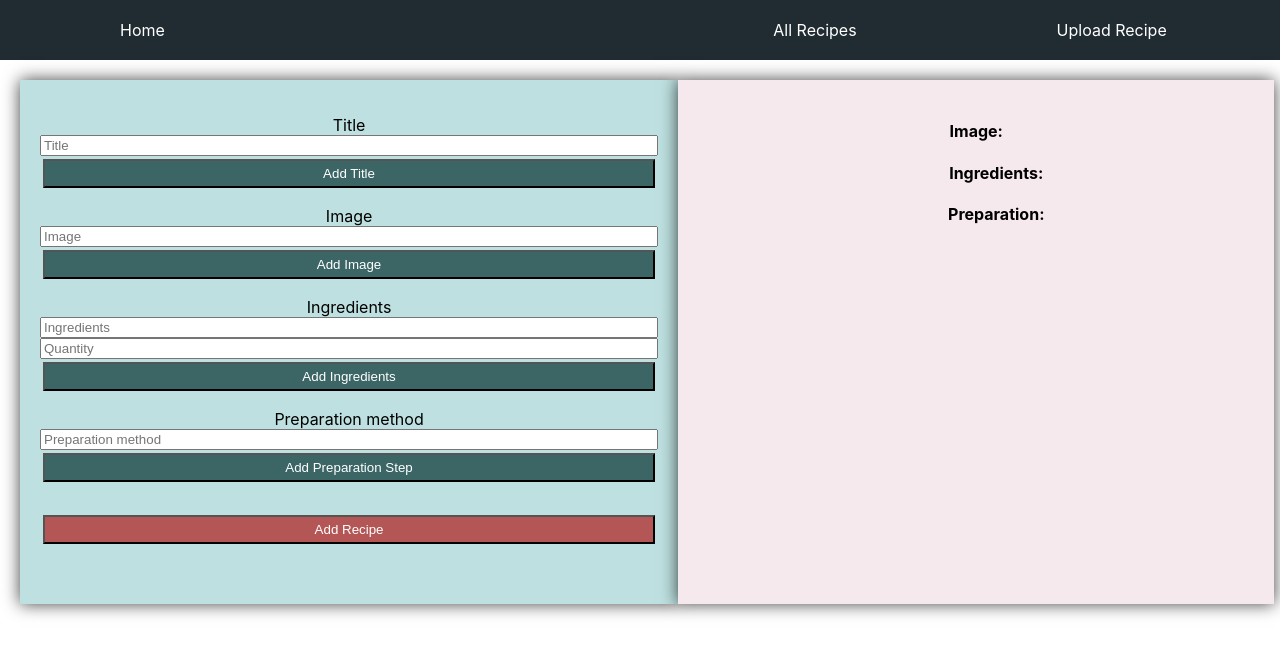
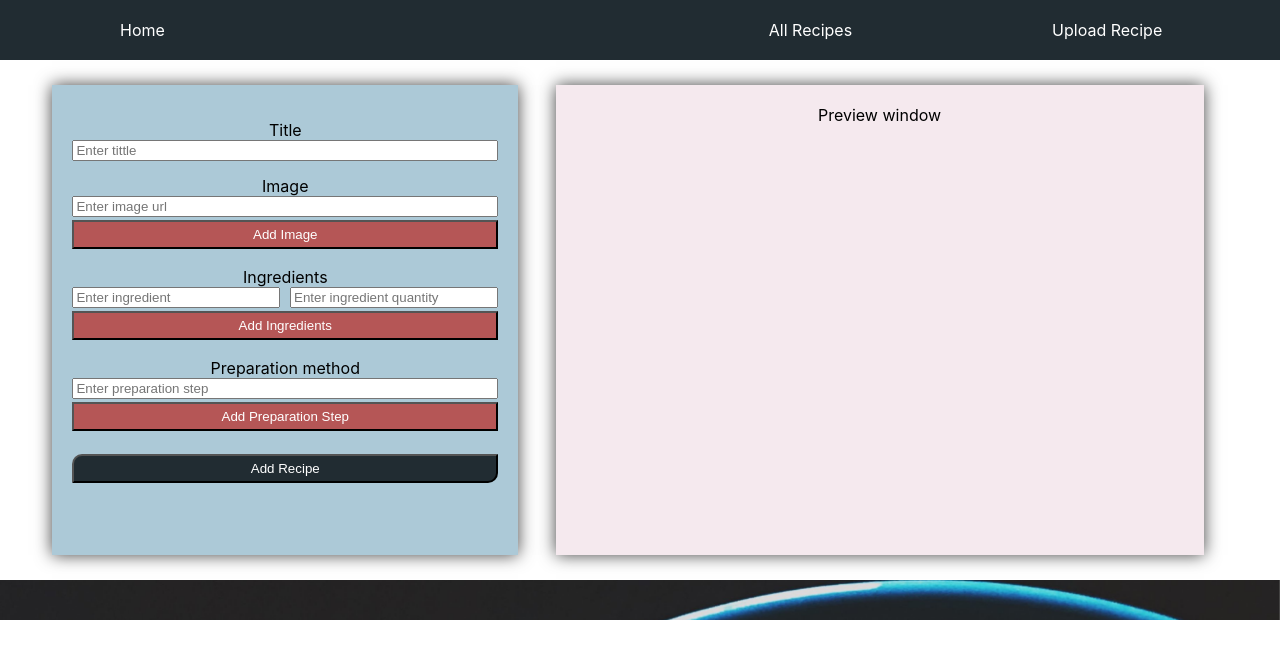
Before and after one commit to Karolis-JS/react, a React (Create React App) app: page /upload in a window 1280 px wide. Shown: the top 658 px of the page. Built offline with nearby package versions, Linux system fonts and the light colour scheme.

Commit message:
home page css style done

```diff
--- a/src/App.css
+++ b/src/App.css
@@ -1,3 +1,4 @@
+@import url('https://fonts.googleapis.com/css2?family=Major+Mono+Display&display=swap');
 .App {
   width: 100%;
   display: flex;
@@ -14,32 +15,107 @@
 .max-h{
   max-height: 91vh;
 }
-
+.h-100{
+  height: 100vh;
+}
+.p-15{
+  padding: 15px;
+}
 .d-flex{
   display: flex;
+}
+.wrap{
+  flex-wrap: wrap;
 }
 
 .just-center{
   justify-content: center;
 }
+.overflow{
+  overflow: hidden;
+}
 .homeImg{
   display: flex;
   position: sticky;
   width: 100%;
-  max-height: 91vh;
+  max-height: 90.2vh;
+}
+.homeTittle{
+  position: absolute;
+  font-size: 33px;
+  top:20%;
+  left: 36%;
+  font-family: 'Major Mono Display', monospace;
+  color: white;
+  z-index: 1;
+  animation-name: title;
+  animation-duration: 1s;
+  animation-direction: alternate;
+  text-shadow: 2px 4px 4px #b8cce2;
+
+}
+@keyframes title {
+  0% {
+    opacity: 0;
+    transform: translateX(-80vw);
+  }
+  100% {
+    opacity: 1;
+    transform: translateX(0vw);
+  }
+
+}
+.homeDescription{
+  width: 500px;
+  font-family: 'Major Mono Display', monospace;
+  position: absolute;
+  top: 45%;
+  left: 58%;
+  color: white;
+  z-index: 1;
+  text-align:left;
+  animation-name: description;
+  animation-duration: 1s;
+  animation-direction: alternate;
+}
+@keyframes description {
+  0% {
+    opacity: 0;
+    transform: translateY(15vw);
+  }
+  100% {
+    opacity: 1;
+    transform: translateY(0vw);
+  }
+}
+
+.greeting{
+  width: 90%;
+  text-align: right;
+  margin: 10px 0 0 0;
 }
 
 #addRecipe{
-  margin-top: 30px;
+  margin-top: 20px;
+  background-color: #212C32;
+  border-radius: 10px 0 10px 0;
+}
+#addRecipe:hover{
   background-color: #b55656;
+  color: white;
+  border-radius: 0 10px 0 10px ;
 }
 .uploadMain{
-  width: 98%;
+  width: 95%;
   display: flex;
+  justify-content: space-evenly;
   margin: 20px;
 }
 .previewField{
-  width: 45%;
+  margin: 5px;
+  width: 50%;
+  height: 430px;
+  overflow: auto;
   box-shadow: 0 0 16px 0 rgba(0,0,0,0.75);
   padding: 20px;
   background-color: #f5e9ee;
@@ -50,17 +126,18 @@
 
 }
 .upload{
-  width: 50%;
+  width: 35%;
+  margin: 5px;
   display: flex;
   flex-direction: column;
   box-shadow: 0 0 16px 0 rgba(0,0,0,0.75);
   padding: 20px;
-  background-color: #bee0e0;
+  background-color: #acc9d7;
 }
 .upload button{
   padding: 5px;
-  margin: 3px;
-  background-color: #3c6666;
+  margin: 3px 0;
+  background-color: #b55656;
   color: white;
   cursor: pointer;
 }
@@ -68,16 +145,23 @@
   background-color: #f5e9ee;
   color: black;
 }
+.ingredientsDiv{
+  display: flex;
+  justify-content: space-between;
+  width: 100%;
+}
+.ingredientsDiv input{
+  width: 47%;
+}
 .error{
   color: red;
 }
 .nav{
   display: flex;
   justify-content: space-between;
-  width: 97.4%;
+  width: 97.05%;
   padding: 20px;
   background-color: #212C32;
-
 }
 .nav a{
   margin: 0 100px 0 100px;
@@ -86,12 +170,11 @@
   cursor: pointer;
 }
 .nav a:hover{
-  text-decoration: underline;
   color: yellow;
+  text-shadow: 2px 4px 4px #b8cce2;
 }
 .recipeCard{
-  width: 300px;
-  height: auto;
+  width: 270px;
   padding: 20px;
   display: flex;
   flex-direction: column;
@@ -201,6 +284,15 @@
   display: flex;
   justify-content: center;
   align-items: center;
+}
+.footer{
+  position: sticky;
+  bottom: 0;
+  left: 0;
+  width: 100%;
+  background-size: cover;
+  background-repeat: no-repeat;
+  height: 40px;
 }
 
 .rating {
--- a/src/App.js
+++ b/src/App.js
@@ -17,6 +17,7 @@ import Navbar from "./components/Navbar";
 import SingleRecipe from "./components/SingleRecipe";
 import Review from "./components/Rewiev";
 import UsersReview from "./components/UsersReview";
+import Footer from "./components/Footer";
 
 
 function App() {
@@ -34,10 +35,12 @@ function App() {
 
                 <Route path="/upload">
                     <Upload/>
+                    <Footer />
                 </Route>
 
                 <Route path="/allrecipes">
                     <Recipes/>
+                    <Footer />
                 </Route>
 
                 <Route render={({location}) => (
--- /dev/null
+++ b/src/components/Footer.js
@@ -0,0 +1,8 @@
+import footerImg from '../img/footer.jpg'
+function Footer() {
+    return (
+        <div style={{backgroundImage: `url(${footerImg})`}} className='footer'></div>
+    );
+}
+
+export default Footer;
--- a/src/components/Home.js
+++ b/src/components/Home.js
@@ -2,7 +2,12 @@ import img from '../img/home.jpg'
 
 function Home() {
     return (
-        <div className="w-100">
+        <div className="w-100 overflow">
+            <h1 className="homeTittle">Pasaulio virtuvės receptai</h1>
+            <div className="homeDescription">
+                <p><b>Pasaulio virtuvės receptai</b> - tai vieta, kurioje gali keliauti per neatrastus pasaulio tautų skonius, dalintis savais potyriais, ar įvertinti kito keliautojo jau atrastus lobius. </p>
+                <div className="greeting "><b>Skanaus!</b></div>
+            </div>
             <img className="homeImg" src={img} alt=""/>
         </div>
     );
--- a/src/components/Recipes.js
+++ b/src/components/Recipes.js
@@ -20,7 +20,7 @@ function Recipes() {
     }, [])
 
     return (
-        <div className="d-flex mt-15 just-center">
+        <div className="d-flex mt-15 just-center wrap p-15">
             {allRecipe.map((item, index) =>
             <div className="recipeCard" key={item._id}>
                 <h1>{item.title}</h1>
--- a/src/components/Rewiev.js
+++ b/src/components/Rewiev.js
@@ -4,6 +4,7 @@ import { useParams } from "react-router-dom";
 
 function Review({addReview}) {
     const { id } = useParams()
+
 
     const emailRef = useRef()
     const rateRef = useRef()
--- a/src/components/Upload.js
+++ b/src/components/Upload.js
@@ -23,18 +23,10 @@ function Upload() {
         preparation: preparation
     }
 
-    function addTitle(){
-        console.log(titleRef.current.value)
-        setTitle([titleRef.current.value])
-        titleRef.current.value = ""
-
-    }
-
     function addImage(){
         console.log(imageRef.current.value)
         setImages([...images, imageRef.current.value])
         imageRef.current.value = ""
-
     }
 
     function addIngredients(){
@@ -45,7 +37,6 @@ function Upload() {
         setIngredients([...ingredients, ingrediantsObj] )
         ingredientsRef.current.value = ""
         quantityRef.current.value = ''
-
     }
 
     function addPreparation(){
@@ -53,7 +44,7 @@ function Upload() {
         preparationRef.current.value = ""
     }
 
-    function addRecipie(){
+    function addRecipe(){
         fetch('http://localhost:8080/upload', {
             method: 'POST',
             mode: 'cors',
@@ -69,12 +60,12 @@ function Upload() {
                 }
                 if (!data.error) {
                     setTitle('')
+                    titleRef.current.value = ""
                     setImages([])
                     setIngredients([])
                     setPreparation([])
                     return setError(data.message)
                 }
-
             })
     }
 
@@ -84,40 +75,38 @@ function Upload() {
 
                 <div className='upload'>
                     <label className="mt-15">Title</label>
-                    <input ref={titleRef} type="text" placeholder='Title'/>
-                    <button onClick={addTitle}>Add Title</button>
+                    <input ref={titleRef} onChange={(e) => setTitle(e.target.value)} type="text" placeholder='Enter tittle'/>
 
                     <label className="mt-15">Image</label>
-                    <input ref={imageRef} placeholder="Image"/>
+                    <input ref={imageRef} placeholder="Enter image url"/>
                     <button onClick={addImage}>Add Image</button>
 
                     <label className="mt-15">Ingredients</label>
-                    <input ref={ingredientsRef} placeholder="Ingredients"/>
-                    <input ref={quantityRef} placeholder="Quantity"/>
+                    <div className="ingredientsDiv">
+                        <input ref={ingredientsRef} placeholder="Enter ingredient"/>
+                        <input ref={quantityRef} placeholder="Enter ingredient quantity"/>
+                    </div>
+
                     <button onClick={addIngredients}>Add Ingredients</button>
 
                     <label className="mt-15">Preparation method</label>
-                    <input ref={preparationRef} placeholder="Preparation method"/>
+                    <input ref={preparationRef} placeholder="Enter preparation step"/>
                     <button onClick={addPreparation}>Add Preparation Step</button>
 
-                    <button onClick={addRecipie} id="addRecipe">Add Recipe</button>
+                    <button onClick={addRecipe} id="addRecipe">Add Recipe</button>
                     <h3 className="error">{error}</h3>
                 </div>
 
-            <div className='previewField'>
+            <div className='previewField'>Preview window
 
-                <h1>{title}</h1>
+                <h2>{title}</h2>
 
-                <h4>Image:</h4>
                 {images.map((img, index) =>
                     <img key={index} src={img} alt=""/>)}
-
                 <ol>
-                    <h4>Ingredients:</h4>
                     {ingredients.map((data, index) => <li key={index}>{data.value}, {data.quantity}</li>)}
                 </ol>
                 <ol>
-                    <h4>Preparation:</h4>
                     {preparation.map((data, index) => <li key={index}>{data}</li>)}
                 </ol>
 
--- a/src/server/controllers/main.js
+++ b/src/server/controllers/main.js
@@ -15,7 +15,7 @@ module.exports = {
             preparation.push(prep)
         })
         let newRecipe = new recipeDb
-        newRecipe.title = req.body.title[0]
+        newRecipe.title = req.body.title
         newRecipe.images = images
         newRecipe.ingredients = ingredients
         newRecipe.preparation = preparation
--- a/src/server/middle/middle.js
+++ b/src/server/middle/middle.js
@@ -1,10 +1,11 @@
 const validator = require('email-validator')
 module.exports = {
     checkRecipe: async (req, res, next) => {
+        console.log(req.body)
         function error(status, message) {
             return res.send({error: status, message: message})
         }
-        if (req.body.title[0].length < 5) {
+        if (req.body.title.length < 5) {
             return error(true, 'Title is too short!')
         }
         if (req.body.images.length < 1) {
```
Also changed, not shown: src/img/footer.jpg (added).
